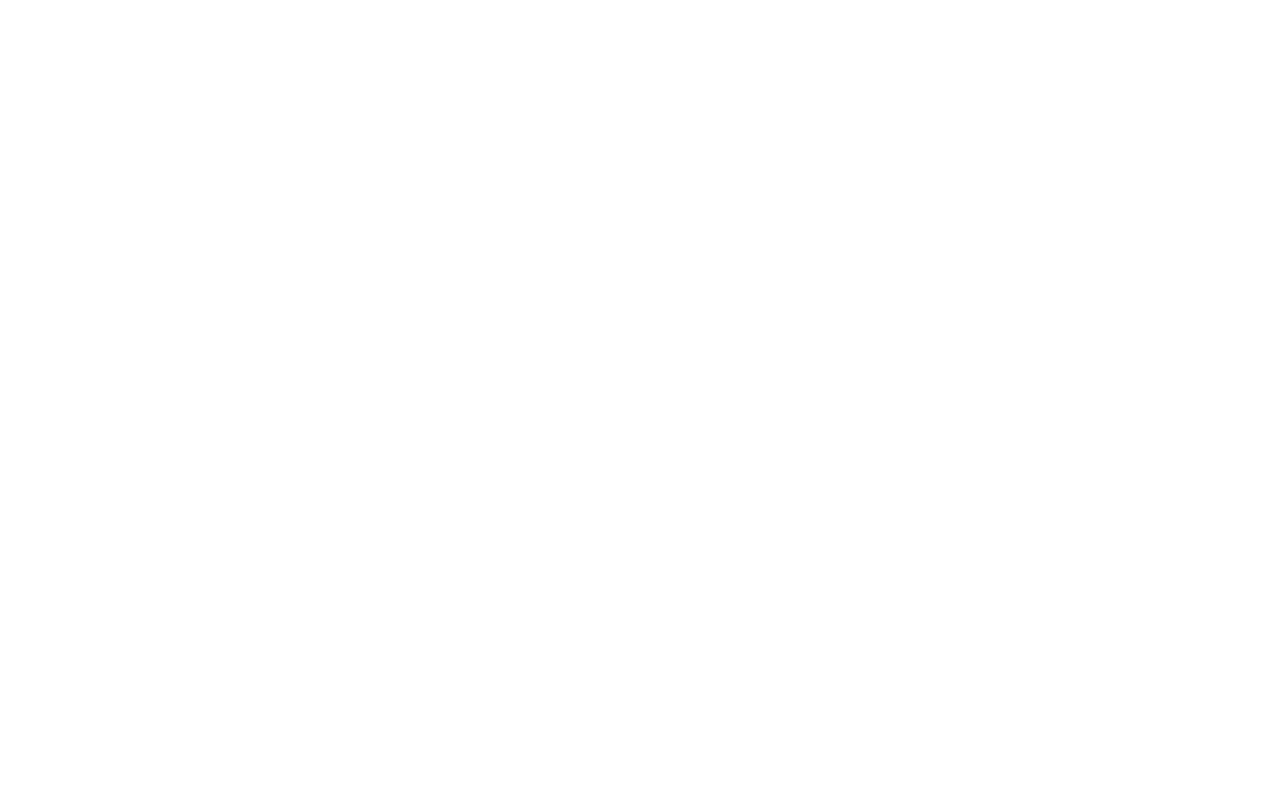
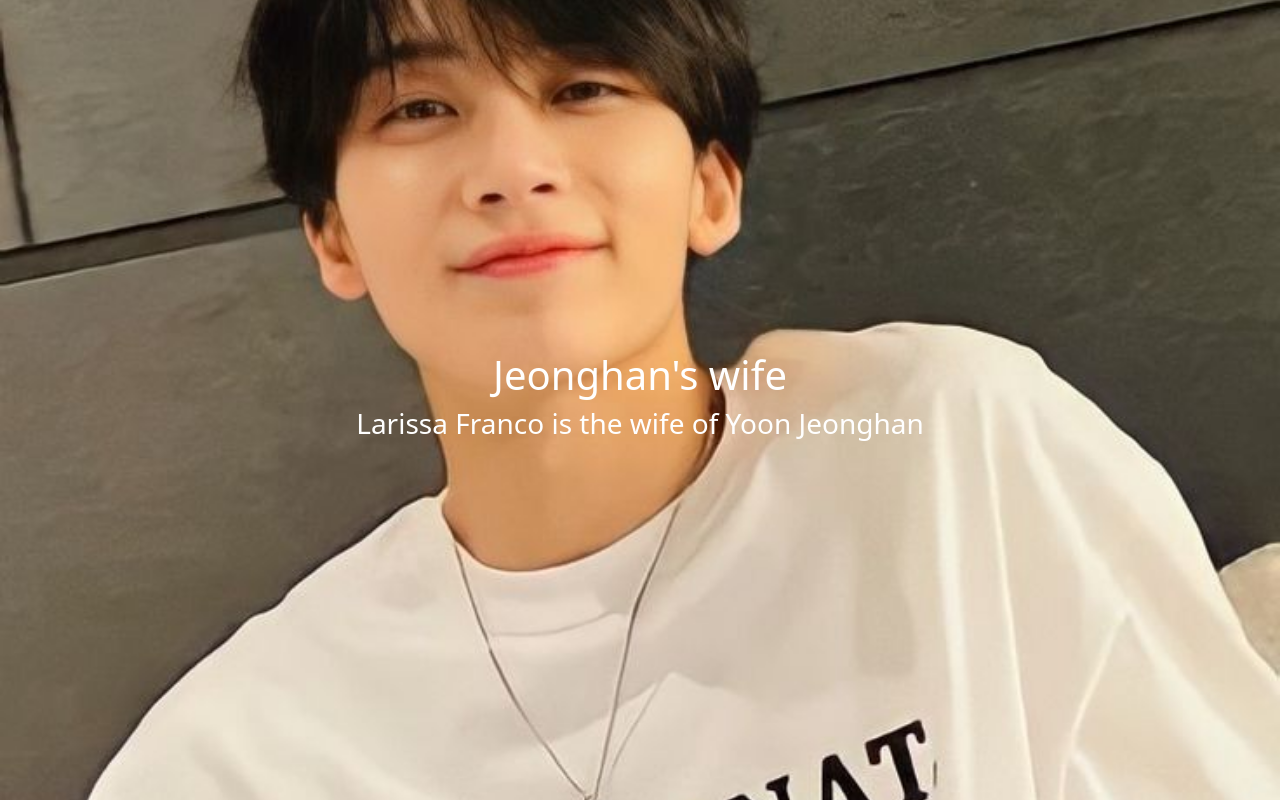
Before and after one commit to sakura-lxver/wicshacks2024, a React (Create React App) app: page /jeonghan in a window 1280 px wide. Before the commit this address had no page. Built offline with nearby package versions, Linux system fonts and the light colour scheme.

Commit message:
jeonghan

```diff
--- a/src/App.js
+++ b/src/App.js
@@ -1,11 +1,13 @@
 import './css/App.css'
 import { Route, Routes, BrowserRouter } from "react-router-dom";
 import Background from './Background.js'
+import Jeonghan from './components/Jeonghan.js'
 function App() {
   return (
     <BrowserRouter>
       <Routes>
         <Route path="/" element={<Background />} />
+        <Route path="/jeonghan" element={<Jeonghan />} />
       </Routes>
     </BrowserRouter>
   );
--- a/src/Background.js
+++ b/src/Background.js
@@ -1,5 +1,6 @@
 import "bootstrap/dist/css/bootstrap.min.css";
 import Navbar from "./components/Navbar";
+import './css/App.css'
 function Background() {
     // Function to scroll down
     const scrollDown = () => {
@@ -12,7 +13,7 @@
     return (
       <>
       <Navbar/>
-        <div className="background">
+        <div className="app-background">
           <div className="background-content">
             <h1>Jeonghan's wife</h1>
             <h3>Larissa Franco is the wife of Yoon Jeonghan</h3>
--- /dev/null
+++ b/src/components/Jeonghan.js
@@ -0,0 +1,19 @@
+import React from 'react';
+import '../css/Jeonghan.css'
+function Jeonghan() {
+    return(
+        <div className="Jeonghan">
+        <div className="background">
+          <div className="background-content">
+            <h1>Jeonghan's wife</h1>
+            <h3>Larissa Franco is the wife of Yoon Jeonghan</h3>
+            <div className="scroll-down-btn-container">
+
+            </div>
+          </div>
+        </div>
+      </div>
+    )
+}
+
+export default Jeonghan;
--- a/src/components/Navbar.js
+++ b/src/components/Navbar.js
@@ -3,7 +3,7 @@
 function Navbar(){
     return (
         <nav className="navbar navbar-expand-lg navbar-light bg-light">
-            <a className="navbar-brand" href="#">Navbar</a>
+            <a className="navbar-brand" href="#">PharmAssist</a>
             <div className="collapse navbar-collapse" id="navbarNavDropdown">
                 <ul className="navbar-nav">
                     <li className="nav-item active">
@@ -14,6 +14,11 @@
                     <li className="nav-item">
                         <a className="nav-link" href="#">
                             Features
+                         </a>
+                    </li>
+                    <li className="nav-item">
+                        <a className="link-extra" href="jeonghan" style={{color: 'white'}}>
+                            Jeonghan
                          </a>
                     </li>
                 </ul>
--- a/src/css/App.css
+++ b/src/css/App.css
@@ -24,8 +24,9 @@
   color: white;
 }
 
-.background {
-  background-image: url("../../public/jeonghan.jpg");
+.app-background {
+  /* background-image: url("../../public/jeonghan.jpg"); */
+  background-color: #efd4b4;
   background-size: cover;
   background-position: center;
   height: 100vh;
--- /dev/null
+++ b/src/css/Jeonghan.css
@@ -0,0 +1,13 @@
+.Jeonghan {
+    text-align: center;
+  }
+.background {
+    background-image: url("../../public/jeonghan.jpg");
+    background-size: cover;
+    background-position: center;
+    height: 100vh;
+    display: flex;
+    justify-content: center;
+    align-items: center;
+    text-align: center;
+  }
```
